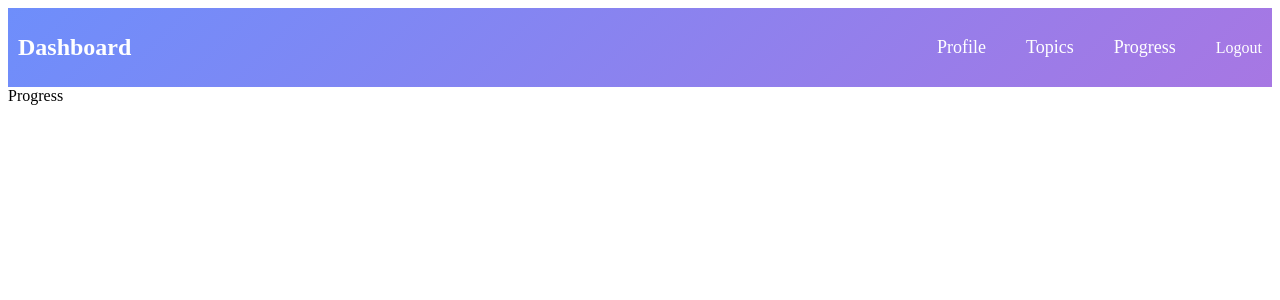
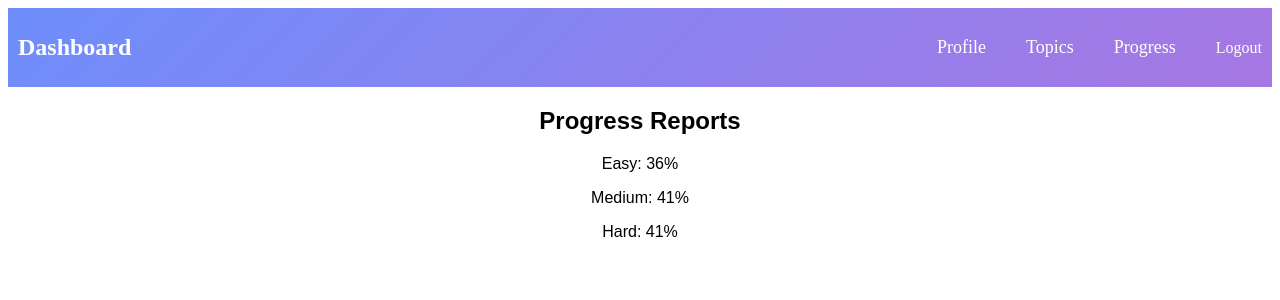
Before and after one commit to pjn93/dsaSheet, a React (Vite) app in the folder frontend/: page /progress in a window 1280 px wide. Shown: the top 300 px of the page. Built offline with nearby package versions, Linux system fonts and the light colour scheme; sample sign-in values are in the browser's storage.

Commit message:
Update Progress.tsx

```diff
--- a/frontend/src/pages/progress/Progress.tsx
+++ b/frontend/src/pages/progress/Progress.tsx
@@ -2,9 +2,15 @@ import React from 'react'
 
 function Progress() {
   return (
-    <div>
-     Progress
+    <div className="dashboard">
+    <div className="heading">
+      <h2>Progress Reports</h2>
+      <p>Easy: 36%</p>
+      <p>Medium: 41%</p>
+      <p>Hard: 41%</p>
     </div>
+    </div>
+
   )
 }
 
```
